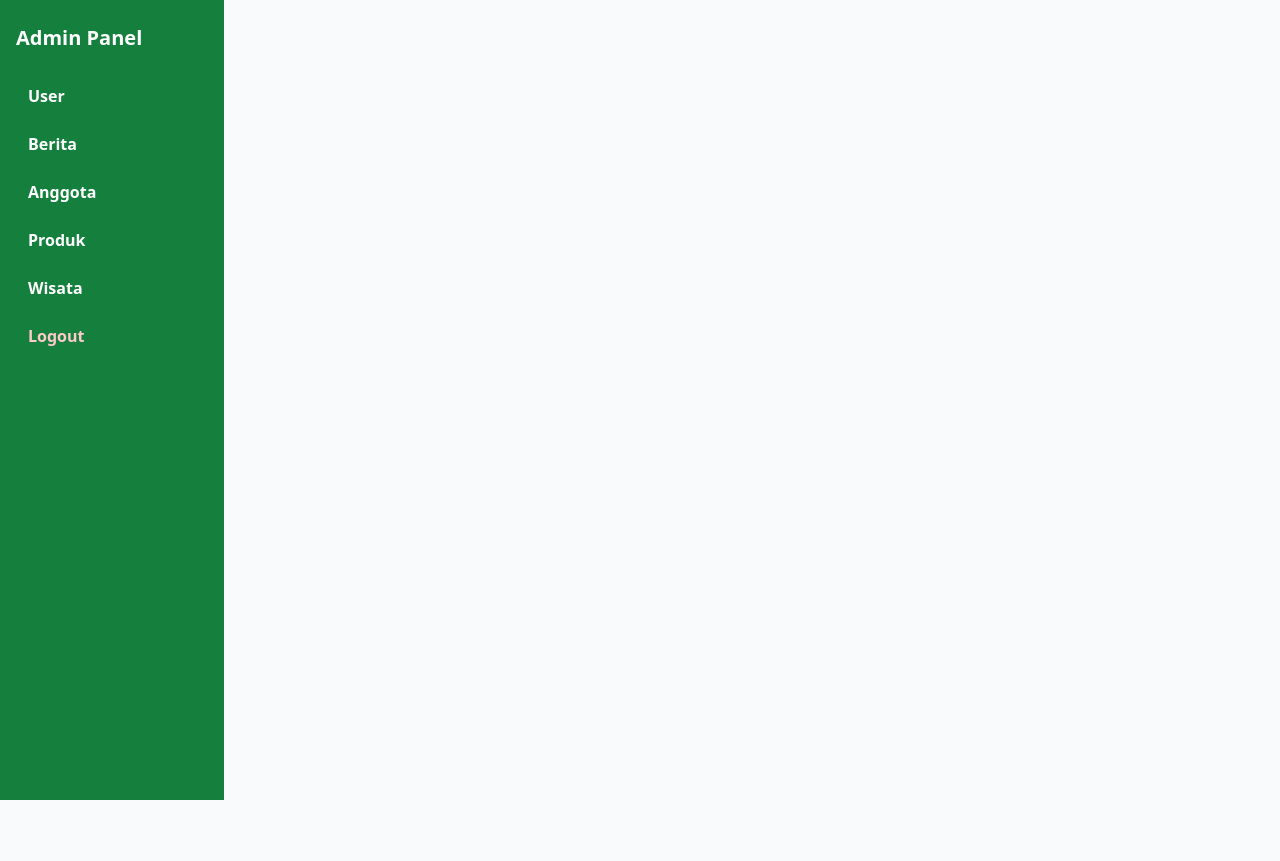
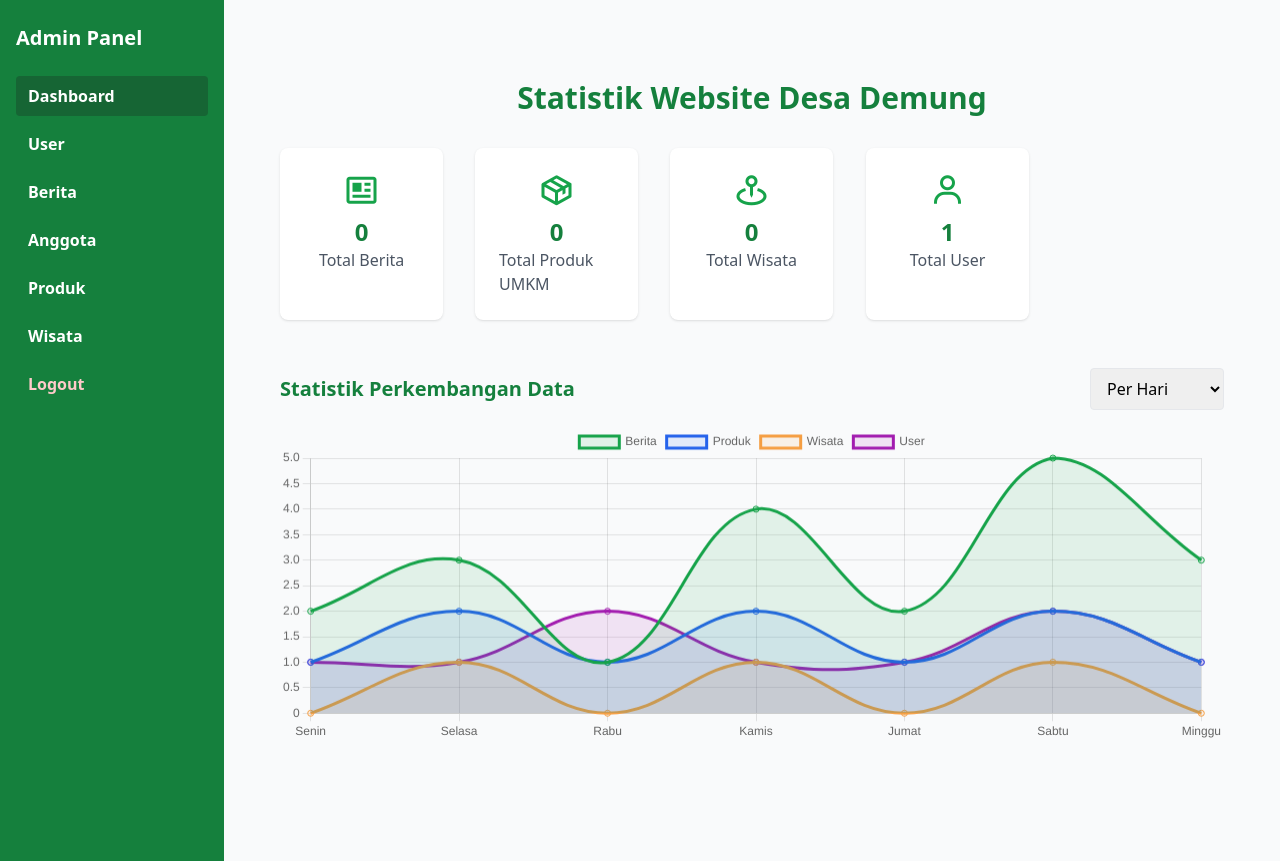
Before and after one commit to reyyyyyy18/kkn-desademung, a PHP site: page /admin/dashboard.php?page=stats in a window 1280 px wide. Before the commit the page ends 800 px from the top, so only its background shows below. Run offline with PHP 8.4, Linux system fonts and the light colour scheme; the visitor is signed in with stand-in values (Sample User, id 1); data that the repository does not hold is empty; some libraries are stand-ins or nearby versions.

Commit message:
menambah menu stats

```diff
--- a/admin/dashboard.php
+++ b/admin/dashboard.php
@@ -14,6 +14,7 @@ $page = isset($_GET['page']) ? $_GET['page'] : 'berita';
     <title>Dashboard Admin</title>
     <!-- Tailwind CSS CDN -->
     <script src="https://cdn.tailwindcss.com"></script>
+       <link rel="shortcut icon" href="../logo.svg" type="image/x-icon">
 </head>
 <body class="bg-gray-50 min-h-screen">
     <!-- Responsive Navbar -->
@@ -31,6 +32,7 @@ $page = isset($_GET['page']) ? $_GET['page'] : 'berita';
         <aside class="hidden md:block bg-green-700 text-white w-56 min-h-screen px-4 py-6">
             <h2 class="text-xl font-bold mb-6">Admin Panel</h2>
             <ul class="space-y-2 font-semibold">
+                <li><a href="?page=stats" class="block py-2 px-3 rounded hover:bg-green-800 <?= $page === 'stats' ? 'bg-green-800' : '' ?>">Dashboard</a></li>
                 <li><a href="?page=user" class="block py-2 px-3 rounded hover:bg-green-800 <?= $page === 'user' ? 'bg-green-800' : '' ?>">User</a></li>
                 <li><a href="?page=berita" class="block py-2 px-3 rounded hover:bg-green-800 <?= $page === 'berita' ? 'bg-green-800' : '' ?>">Berita</a></li>
                 <li><a href="?page=anggota" class="block py-2 px-3 rounded hover:bg-green-800 <?= $page === 'anggota' ? 'bg-green-800' : '' ?>">Anggota</a></li>
@@ -41,6 +43,7 @@ $page = isset($_GET['page']) ? $_GET['page'] : 'berita';
         </aside>
         <!-- Mobile Menu -->
         <ul id="adminNavMobile" class="md:hidden fixed top-0 left-0 w-3/4 max-w-xs h-full bg-green-700 text-white z-40 px-6 py-8 space-y-3 transform -translate-x-full transition-transform duration-200">
+            <li><a href="?page=stats" class="block py-2 px-3 rounded hover:bg-green-800 <?= $page === 'stats' ? 'bg-green-800' : '' ?>">Dashboard</a></li>
             <li><a href="?page=user" class="block py-2 px-3 rounded hover:bg-green-800 <?= $page === 'user' ? 'bg-green-800' : '' ?>">User</a></li>
             <li><a href="?page=berita" class="block py-2 px-3 rounded hover:bg-green-800 <?= $page === 'berita' ? 'bg-green-800' : '' ?>">Berita</a></li>
             <li><a href="?page=anggota" class="block py-2 px-3 rounded hover:bg-green-800 <?= $page === 'anggota' ? 'bg-green-800' : '' ?>">Anggota</a></li>
@@ -63,6 +66,8 @@ $page = isset($_GET['page']) ? $_GET['page'] : 'berita';
                 include 'produk_crud.php';
             } elseif ($page === 'wisata') {
                 include 'wisata_crud.php';
+            } elseif ($page === 'stats') {
+                include 'stats.php';
             }
             ?>
         </main>
--- a/admin/login.php
+++ b/admin/login.php
@@ -34,6 +34,7 @@ if ($_SERVER['REQUEST_METHOD'] === 'POST') {
     <!-- Flowbite CDN -->
     <link rel="stylesheet" href="https://cdnjs.cloudflare.com/ajax/libs/flowbite/2.2.1/flowbite.min.css" />
     <script src="https://cdnjs.cloudflare.com/ajax/libs/flowbite/2.2.1/flowbite.min.js"></script>
+          <link rel="shortcut icon" href="../logo.svg" type="image/x-icon">
 </head>
 <body>
 
--- /dev/null
+++ b/admin/stats.php
@@ -0,0 +1,193 @@
+<?php
+include '../koneksi.php';
+$jumlah_berita = mysqli_fetch_row(mysqli_query($conn, "SELECT COUNT(*) FROM berita"))[0];
+$jumlah_produk = mysqli_fetch_row(mysqli_query($conn, "SELECT COUNT(*) FROM produk"))[0];
+$jumlah_wisata = mysqli_fetch_row(mysqli_query($conn, "SELECT COUNT(*) FROM wisata"))[0];
+$jumlah_user = mysqli_fetch_row(mysqli_query($conn, "SELECT COUNT(*) FROM user"))[0];
+
+// Statistik per bulan (7 bulan terakhir)
+function getMonthlyStats($conn, $table, $date_col = 'created_at') {
+    $data = [];
+    $labels = [];
+    for ($i = 6; $i >= 0; $i--) {
+        $bulan = date('Y-m', strtotime("-{$i} month"));
+        $label = date('M', strtotime($bulan.'-01'));
+        $labels[] = $label;
+        $q = mysqli_query($conn, "SELECT COUNT(*) FROM $table WHERE DATE_FORMAT($date_col, '%Y-%m') = '$bulan'");
+        $data[] = (int)mysqli_fetch_row($q)[0];
+    }
+    return ['labels' => $labels, 'data' => $data];
+}
+$berita_bulan = getMonthlyStats($conn, 'berita', 'created_at');
+$produk_bulan = getMonthlyStats($conn, 'produk', 'created_at');
+$wisata_bulan = getMonthlyStats($conn, 'wisata', 'created_at');
+$user_bulan = getMonthlyStats($conn, 'user', 'created_at');
+
+// Statistik per tahun (5 tahun terakhir)
+function getYearlyStats($conn, $table, $date_col = 'created_at') {
+    $data = [];
+    $labels = [];
+    for ($i = 4; $i >= 0; $i--) {
+        $tahun = date('Y', strtotime("-{$i} year"));
+        $labels[] = $tahun;
+        $q = mysqli_query($conn, "SELECT COUNT(*) FROM $table WHERE YEAR($date_col) = '$tahun'");
+        $data[] = (int)mysqli_fetch_row($q)[0];
+    }
+    return ['labels' => $labels, 'data' => $data];
+}
+$berita_tahun = getYearlyStats($conn, 'berita', 'created_at');
+$produk_tahun = getYearlyStats($conn, 'produk', 'created_at');
+$wisata_tahun = getYearlyStats($conn, 'wisata', 'created_at');
+$user_tahun = getYearlyStats($conn, 'user', 'created_at');
+?>
+<!DOCTYPE html>
+<html lang="id">
+<head>
+    <meta charset="UTF-8">
+    <meta name="viewport" content="width=device-width, initial-scale=1.0">
+    <title>Statistik Dashboard</title>
+    <link href='https://unpkg.com/boxicons@2.1.4/css/boxicons.min.css' rel='stylesheet'>
+    <script src="https://cdn.tailwindcss.com"></script>
+    <link rel="stylesheet" href="https://unpkg.com/aos@2.3.4/dist/aos.css" />
+    <script src="https://unpkg.com/aos@2.3.4/dist/aos.js"></script>
+    <script src="https://cdn.jsdelivr.net/npm/chart.js"></script>
+       <link rel="shortcut icon" href="logo.svg" type="image/x-icon">
+</head>
+<body class="bg-gray-50 min-h-screen">
+    <div class="container mx-auto px-6 py-12">
+        <h1 class="text-3xl font-bold text-green-700 mb-8 text-center">Statistik Website Desa Demung</h1>
+        <div class="grid grid-cols-1 md:grid-cols-3 lg:grid-cols-5 gap-8 justify-items-stretch mb-12">
+            <div class="bg-white rounded-lg shadow p-6 flex flex-col items-center transition hover:scale-105 hover:shadow-lg" data-aos="zoom-in">
+                <i class='bx bx-news text-4xl text-green-600 mb-2'></i>
+                <div class="text-2xl font-bold text-green-700"><?php echo $jumlah_berita; ?></div>
+                <div class="text-gray-600">Total Berita</div>
+            </div>
+            <div class="bg-white rounded-lg shadow p-6 flex flex-col items-center transition hover:scale-105 hover:shadow-lg" data-aos="zoom-in">
+                <i class='bx bx-package text-4xl text-green-600 mb-2'></i>
+                <div class="text-2xl font-bold text-green-700"><?php echo $jumlah_produk; ?></div>
+                <div class="text-gray-600">Total Produk UMKM</div>
+            </div>
+            <div class="bg-white rounded-lg shadow p-6 flex flex-col items-center transition hover:scale-105 hover:shadow-lg" data-aos="zoom-in">
+                <i class='bx bx-map-pin text-4xl text-green-600 mb-2'></i>
+                <div class="text-2xl font-bold text-green-700"><?php echo $jumlah_wisata; ?></div>
+                <div class="text-gray-600">Total Wisata</div>
+            </div>
+            <div class="bg-white rounded-lg shadow p-6 flex flex-col items-center transition hover:scale-105 hover:shadow-lg" data-aos="zoom-in">
+                <i class='bx bx-user text-4xl text-green-600 mb-2'></i>
+                <div class="text-2xl font-bold text-green-700"><?php echo $jumlah_user; ?></div>
+                <div class="text-gray-600">Total User</div>
+            </div>
+        </div>
+
+        <div class="mb-10">
+            <div class="flex flex-col md:flex-row md:items-center md:justify-between gap-4 mb-4">
+                <h2 class="text-xl font-bold text-green-700">Statistik Perkembangan Data</h2>
+                <select id="filterWaktu" class="border rounded px-3 py-2 focus:outline-none focus:ring-2 focus:ring-green-400">
+                    <option value="hari">Per Hari</option>
+                    <option value="minggu">Per Minggu</option>
+                    <option value="bulan">Per Bulan</option>
+                    <option value="tahun">Per Tahun</option>
+                </select>
+            </div>
+            <canvas id="statsChart" height="100"></canvas>
+        </div>
+    </div>
+    <script>AOS.init();</script>
+    <script>
+const dataStat = {
+    hari: {
+        labels: ["Senin", "Selasa", "Rabu", "Kamis", "Jumat", "Sabtu", "Minggu"],
+        berita: [2, 3, 1, 4, 2, 5, 3],
+        produk: [1, 2, 1, 2, 1, 2, 1],
+        wisata: [0, 1, 0, 1, 0, 1, 0],
+        user: [1, 1, 2, 1, 1, 2, 1],
+    },
+    minggu: {
+        labels: ["Minggu 1", "Minggu 2", "Minggu 3", "Minggu 4"],
+        berita: [10, 12, 8, 15],
+        produk: [5, 6, 4, 7],
+        wisata: [2, 3, 1, 2],
+        user: [3, 4, 2, 5],
+    },
+    bulan: {
+        labels: <?php echo json_encode($berita_bulan['labels']); ?>,
+        berita: <?php echo json_encode($berita_bulan['data']); ?>,
+        produk: <?php echo json_encode($produk_bulan['data']); ?>,
+        wisata: <?php echo json_encode($wisata_bulan['data']); ?>,
+        user: <?php echo json_encode($user_bulan['data']); ?>,
+    },
+    tahun: {
+        labels: <?php echo json_encode($berita_tahun['labels']); ?>,
+        berita: <?php echo json_encode($berita_tahun['data']); ?>,
+        produk: <?php echo json_encode($produk_tahun['data']); ?>,
+        wisata: <?php echo json_encode($wisata_tahun['data']); ?>,
+        user: <?php echo json_encode($user_tahun['data']); ?>,
+    }
+};
+
+const ctx = document.getElementById('statsChart').getContext('2d');
+let statsChart = null;
+
+function renderChart(filter) {
+    const d = dataStat[filter];
+    if (statsChart) statsChart.destroy();
+    statsChart = new Chart(ctx, {
+        type: 'line',
+        data: {
+            labels: d.labels,
+            datasets: [
+                {
+                    label: 'Berita',
+                    data: d.berita,
+                    borderColor: '#16a34a',
+                    backgroundColor: 'rgba(22,163,74,0.1)',
+                    tension: 0.4,
+                    fill: true,
+                },
+                {
+                    label: 'Produk',
+                    data: d.produk,
+                    borderColor: '#2563eb',
+                    backgroundColor: 'rgba(37,99,235,0.1)',
+                    tension: 0.4,
+                    fill: true,
+                },
+                {
+                    label: 'Wisata',
+                    data: d.wisata,
+                    borderColor: '#f59e42',
+                    backgroundColor: 'rgba(245,158,66,0.1)',
+                    tension: 0.4,
+                    fill: true,
+                },
+                {
+                    label: 'User',
+                    data: d.user,
+                    borderColor: '#a21caf',
+                    backgroundColor: 'rgba(162,28,175,0.1)',
+                    tension: 0.4,
+                    fill: true,
+                },
+            ]
+        },
+        options: {
+            responsive: true,
+            plugins: {
+                legend: { position: 'top' },
+                title: { display: false }
+            },
+            interaction: { mode: 'index', intersect: false },
+            scales: {
+                y: { beginAtZero: true }
+            }
+        }
+    });
+}
+
+document.getElementById('filterWaktu').addEventListener('change', function() {
+    renderChart(this.value);
+});
+renderChart('hari');
+    </script>
+</body>
+</html>
```
